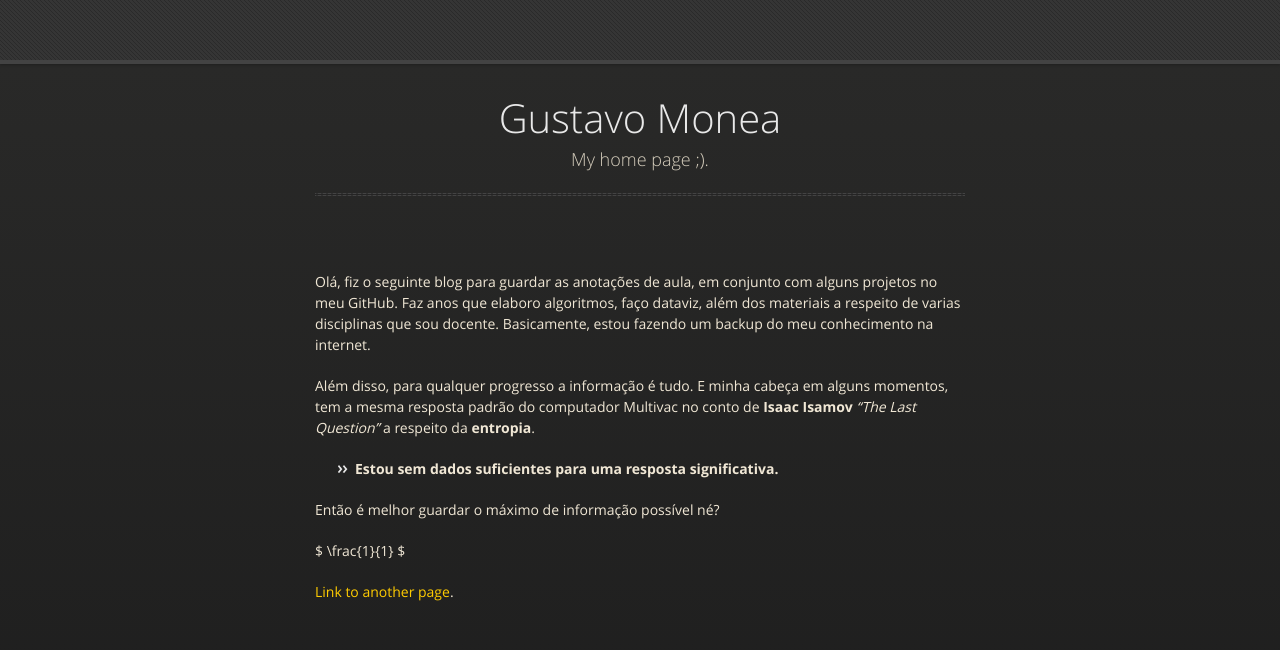
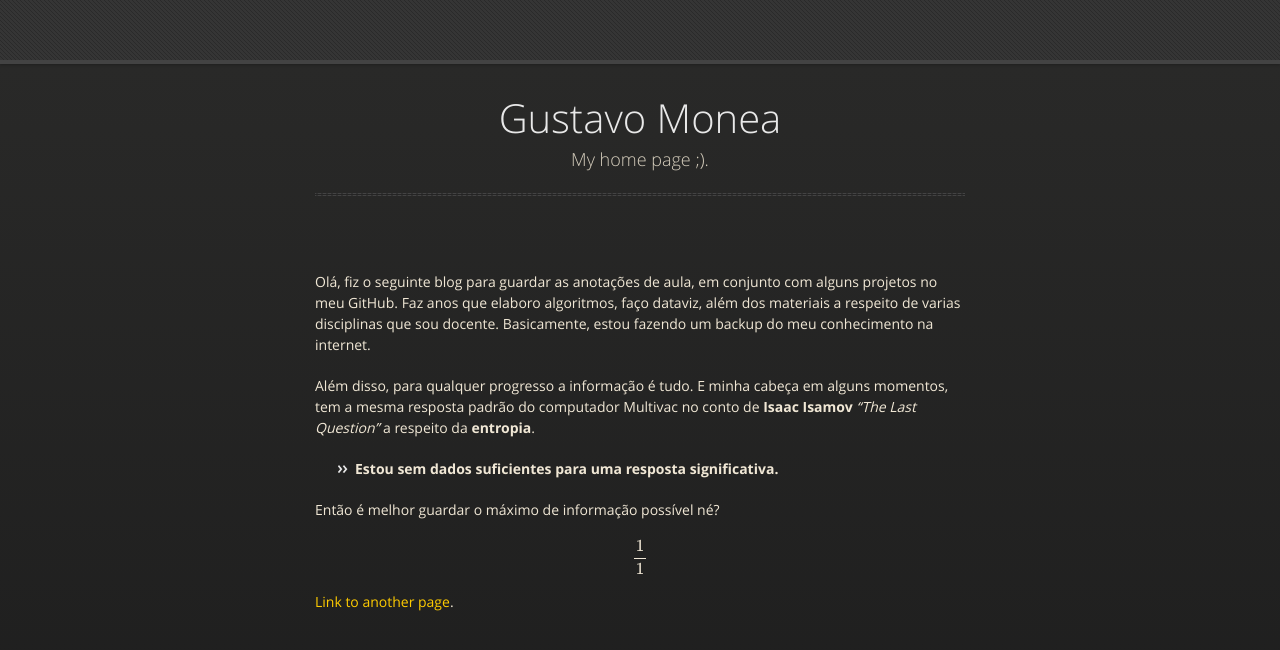
Before and after one commit to GustavoMonea/GustavoMonea.github.io, a Jekyll site: the page built from index.md, in a window 1280 px wide. Shown: the top 650 px of the page. Built offline with Jekyll 4.4.1, drawn with Linux system fonts in a browser that asks for light colours; our own code applies the rules of GitHub Pages for plain Markdown files; formulas are drawn with MathJax 3.

```diff
--- a/index.md
+++ b/index.md
@@ -12,7 +12,7 @@ Além disso, para qualquer progresso a informação é tudo. E minha cabeça em
 
 Então é melhor guardar o máximo de informação possível né?
 
-$ \frac{1}{1} $
+$$ \frac{1}{1} $$
 
 
 
```
